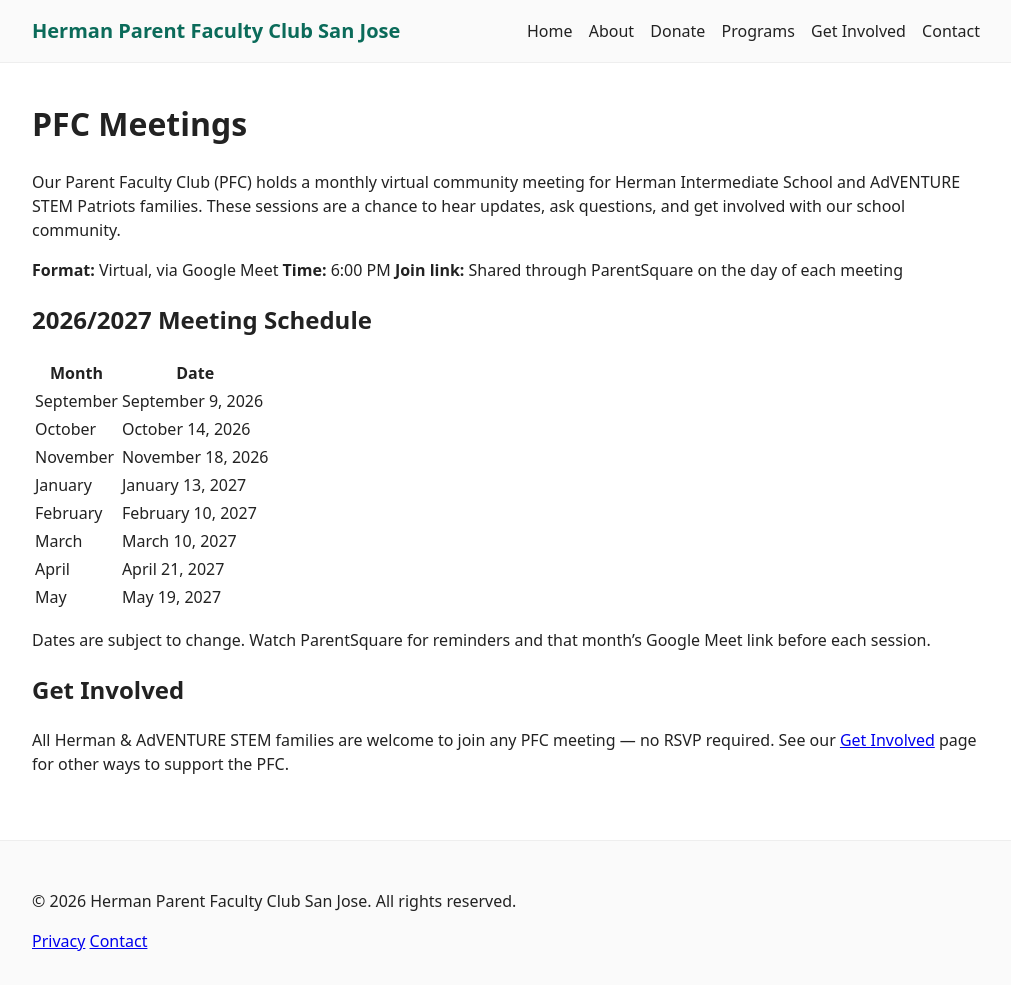
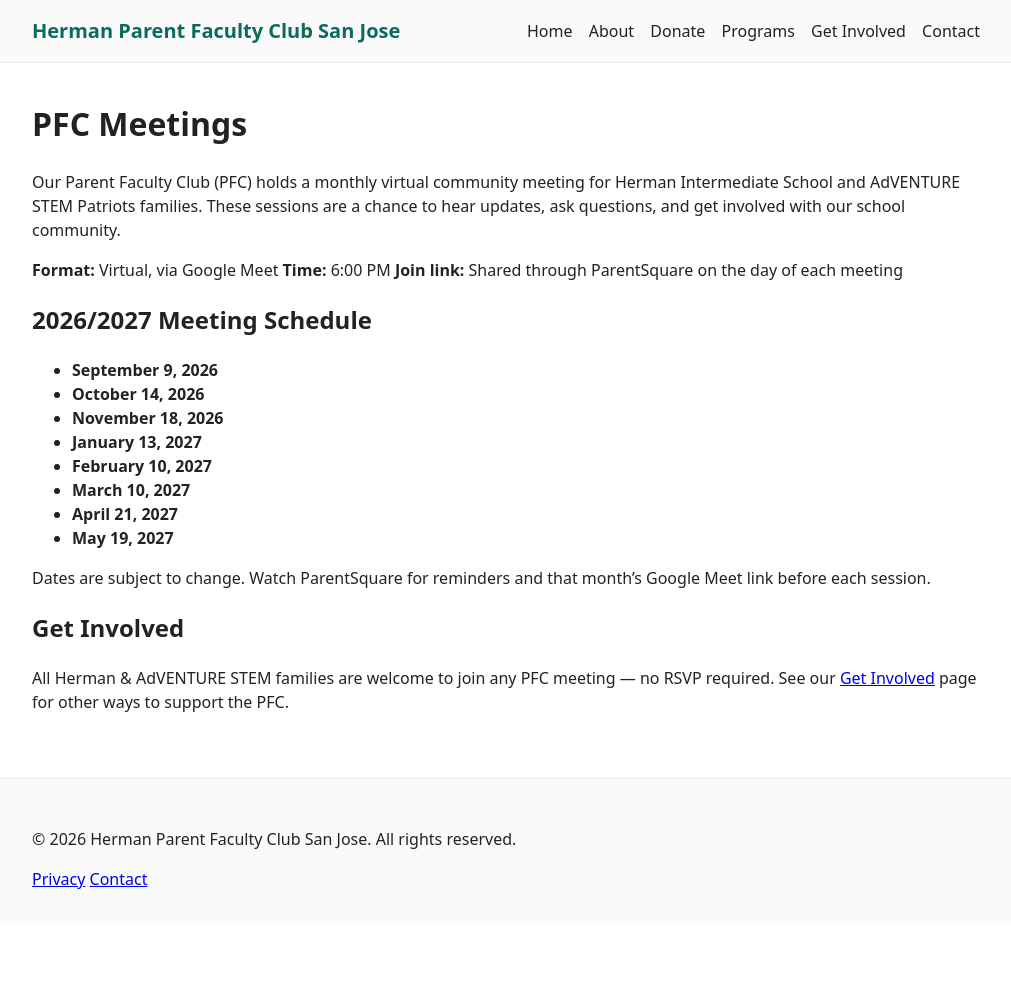
Before and after one commit to hermanparentfacultyclub/www, a Jekyll site: the page built from meetings.md, in a window 1280 px wide. Shown: the whole page, without its empty margins (134-1145 px from the left). Built offline with Jekyll 4.4.1, drawn with Linux system fonts in a browser that asks for light colours; after the commit the page ends 923 px from its top, so only the background shows below that.

Commit message:
Update meetings.md

```diff
--- a/meetings.md
+++ b/meetings.md
@@ -13,16 +13,14 @@ Our Parent Faculty Club (PFC) holds a monthly virtual community meeting for Herm
 
 ## 2026/2027 Meeting Schedule
 
-| Month | Date |
-| --- | --- |
-| September | September 9, 2026 |
-| October | October 14, 2026 |
-| November | November 18, 2026 |
-| January | January 13, 2027 |
-| February | February 10, 2027 |
-| March | March 10, 2027 |
-| April | April 21, 2027 |
-| May | May 19, 2027 |
+- **September 9, 2026**
+- **October 14, 2026**
+- **November 18, 2026**
+- **January 13, 2027**
+- **February 10, 2027**
+- **March 10, 2027**
+- **April 21, 2027**
+- **May 19, 2027**
 
 Dates are subject to change. Watch ParentSquare for reminders and that month's Google Meet link before each session.
 
```
